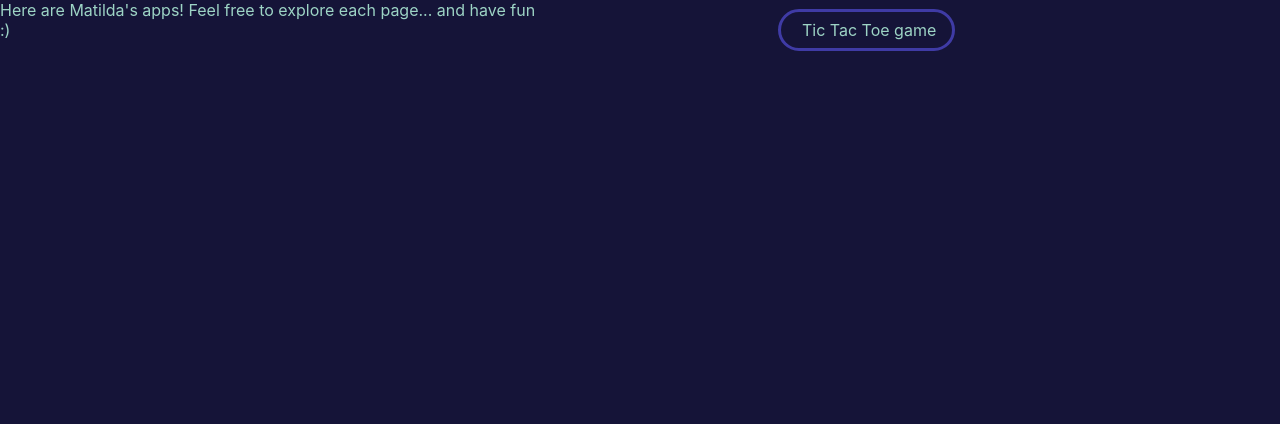
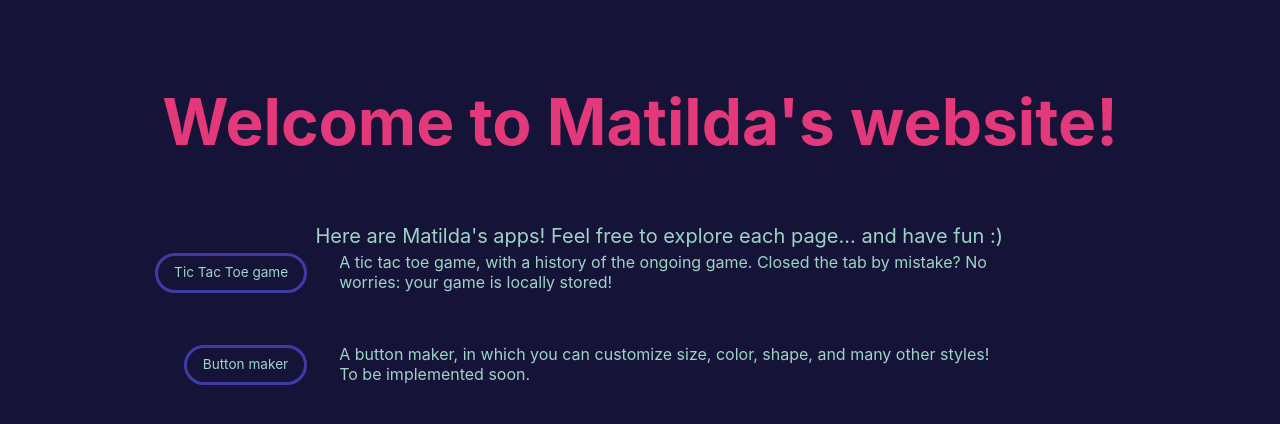
Before and after one commit to MathildeMerx/TicTacToe, a React (Create React App) app: page / in a window 1280 px wide. Shown: the top 424 px of the page. Built offline with nearby package versions, Linux system fonts and the light colour scheme.

Commit message:
style of the first page, plus link to a button page

```diff
--- /dev/null
+++ b/src/App.css
@@ -0,0 +1,76 @@
+:root {
+    --contrast-color: #3f3ba5;
+    --dark-color: #151438;
+    --light-color: #9dd4c5;
+    --disabled-color: #688c83;
+    --contrast-primary: #e3397a;
+}
+
+a {
+    border-color: var(--contrast-color);
+    border-style: solid;
+    border-radius: 30px;
+    color: var(--light-color);
+    font-size: 100%;
+    padding: 8px 16px 10px;
+    text-decoration: none;
+}
+
+button {
+    background-color: var(--dark-color);
+    border-color: var(--contrast-color);
+    border-style: solid;
+    color: var(--light-color);
+    cursor: pointer;
+}
+
+button:disabled {
+    color: var(--disabled-color);
+    cursor: default;
+}
+
+h1 {
+    color: var(--contrast-primary);
+    font-size: 400%;
+    margin-bottom: -16px;
+}
+
+html {
+    background-color: var(--dark-color);
+    box-sizing: border-box;
+    color: var(--light-color);
+}
+
+/*------------------------------------------------------------------------------------------------*/
+
+.content {
+    display: grid;
+    gap: 32px;
+    grid-template-columns: 24% 51% 24%;
+    margin-top: 64px;
+}
+
+.description {
+    grid-column: 2;
+    grid-row: 1;
+    margin-top: -12px;
+}
+
+.title {
+    height: 20vh;
+    padding-top: 40px;
+    text-align: center;
+}
+
+.title p {
+    font-size: 125%;
+    margin-top: 80px;
+    margin-left: 3%;
+}
+
+.tab-link {
+    font-size: 85%;
+    grid-column: 1;
+    grid-row: 1;
+    text-align: end;
+}
--- a/src/App.jsx
+++ b/src/App.jsx
@@ -1,15 +1,35 @@
-import "./ticTacToe.css";
+import "./App.css";
 import { Link } from "react-router-dom";
 
 function App() {
     return (
         <div>
-            Here are Matilda's apps! Feel free to explore each page... and have
-            fun :)
-            <Link to="/TicTacToe" className="link">
-                {" "}
-                Tic Tac Toe game
-            </Link>
+            <div className="title">
+                <h1>Welcome to Matilda's website!</h1>
+                <p>
+                    Here are Matilda's apps! Feel free to explore each page...
+                    and have fun :)
+                </p>
+            </div>
+            <div class="content">
+                <div className="tab-link">
+                    <Link to="/TicTacToe"> Tic Tac Toe game</Link>
+                </div>
+                <div className="description">
+                    A tic tac toe game, with a history of the ongoing game.
+                    Closed the tab by mistake? No worries: your game is locally
+                    stored!{" "}
+                </div>
+            </div>
+            <div class="content">
+                <div className="tab-link">
+                    <Link to="/Button"> Button maker</Link>
+                </div>
+                <div className="description">
+                    A button maker, in which you can customize size, color,
+                    shape, and many other styles! To be implemented soon.{" "}
+                </div>
+            </div>
         </div>
     );
 }
--- /dev/null
+++ b/src/Button.jsx
@@ -0,0 +1,20 @@
+import "./App.css";
+import { Link } from "react-router-dom";
+
+function App() {
+    return (
+        <div>
+            <div className="title">
+                <h1>Button maker</h1>
+                <p>To be done</p>
+            </div>
+            <div class="content">
+                <div className="tab-link">
+                    <Link to="/"> Main page</Link>
+                </div>
+            </div>
+        </div>
+    );
+}
+
+export default App;
--- a/src/index.js
+++ b/src/index.js
@@ -4,6 +4,7 @@ import { BrowserRouter, Routes, Route } from "react-router-dom";
 import "./index.css";
 import App from "./App";
 import TicTacToe from "./ticTacToe";
+import Button from "./Button";
 import reportWebVitals from "./reportWebVitals";
 
 ReactDOM.render(
@@ -11,6 +12,7 @@ ReactDOM.render(
         <Routes>
             <Route path="/" element={<App />} />
             <Route path="/TicTacToe" element={<TicTacToe />} />
+            <Route path="/Button" element={<Button />} />
         </Routes>
     </BrowserRouter>,
     document.getElementById("root")
--- a/src/ticTacToe.css
+++ b/src/ticTacToe.css
@@ -1,47 +1,3 @@
-:root {
-    --contrast-color: #3f3ba5;
-    --dark-color: #151438;
-    --light-color: #9dd4c5;
-    --disabled-color: #688c83;
-    --contrast-primary: #e3397a;
-}
-
-a {
-    border-color: var(--contrast-color);
-    border-style: solid;
-    border-radius: 30px;
-    color: var(--light-color);
-    font-size: 100%;
-    padding: 8px 16px;
-    text-decoration: none;
-}
-
-button {
-    background-color: var(--dark-color);
-    border-color: var(--contrast-color);
-    border-style: solid;
-    color: var(--light-color);
-    cursor: pointer;
-}
-
-button:disabled {
-    color: var(--disabled-color);
-    cursor: default;
-}
-
-h1 {
-    color: var(--contrast-primary);
-    font-size: 400%;
-}
-
-html {
-    background-color: var(--dark-color);
-    box-sizing: border-box;
-    color: var(--light-color);
-}
-
-/* ------------------------------------------------ */
-
 .board-cell {
     font-size: 200%;
     height: 100px;
@@ -54,7 +10,7 @@ html {
     display: flex;
     justify-content: center;
     gap: 8px;
-    padding: 8px;
+    padding: 10px 8px 8px;
     width: 100px;
 }
 
@@ -68,13 +24,14 @@ html {
     height: 300px;
     line-height: 0;
     margin: auto;
+    margin-top: 20px;
     width: 300px;
 }
 
 .game-info {
     color: var(--light-color);
     font-size: 125%;
-    margin: 15px;
+    margin: 8px 15px 15px;
     text-align: center;
 }
 
@@ -97,12 +54,9 @@ html {
     width: 16px;
 }
 
-.link {
-    margin-left: 60%;
-}
-
 .page {
     display: flex;
+    gap: 32px;
 }
 
 .restart-button {
@@ -113,14 +67,8 @@ html {
 }
 
 .tabs {
-    color: var(--light-color);
     flex-basis: 25%;
     font-size: 85%;
-    margin-top: 52px;
+    margin-top: 64px;
+    text-align: right;
 }
-
-.title {
-    height: 20vh;
-    padding-top: 40px;
-    text-align: center;
-}
--- a/src/ticTacToe.jsx
+++ b/src/ticTacToe.jsx
@@ -1,4 +1,5 @@
 import "./ticTacToe.css";
+import "./App.css";
 import { Link } from "react-router-dom";
 import {
     useDataFromLocalStorage,
```
